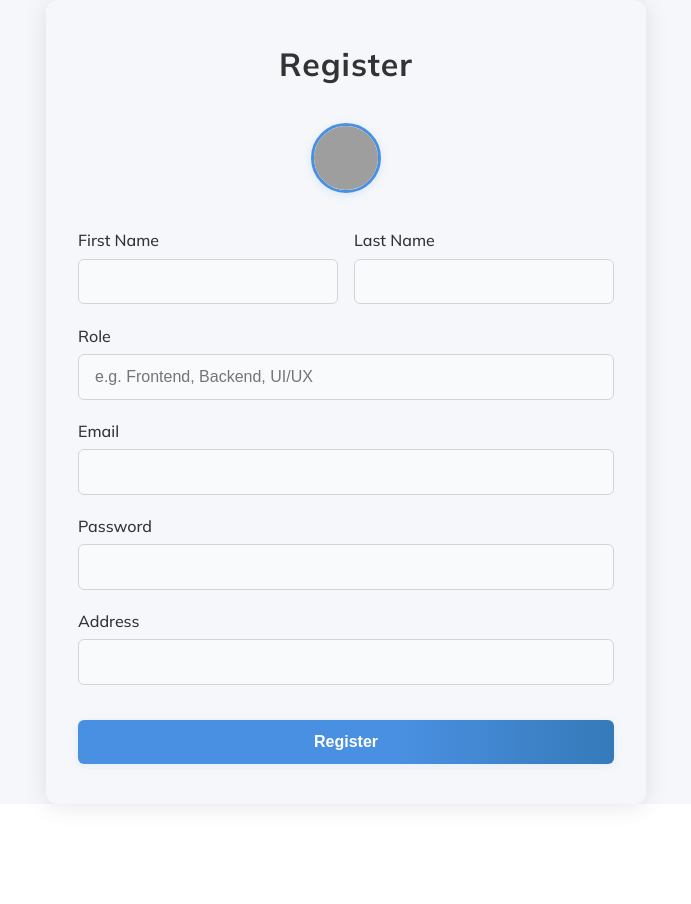
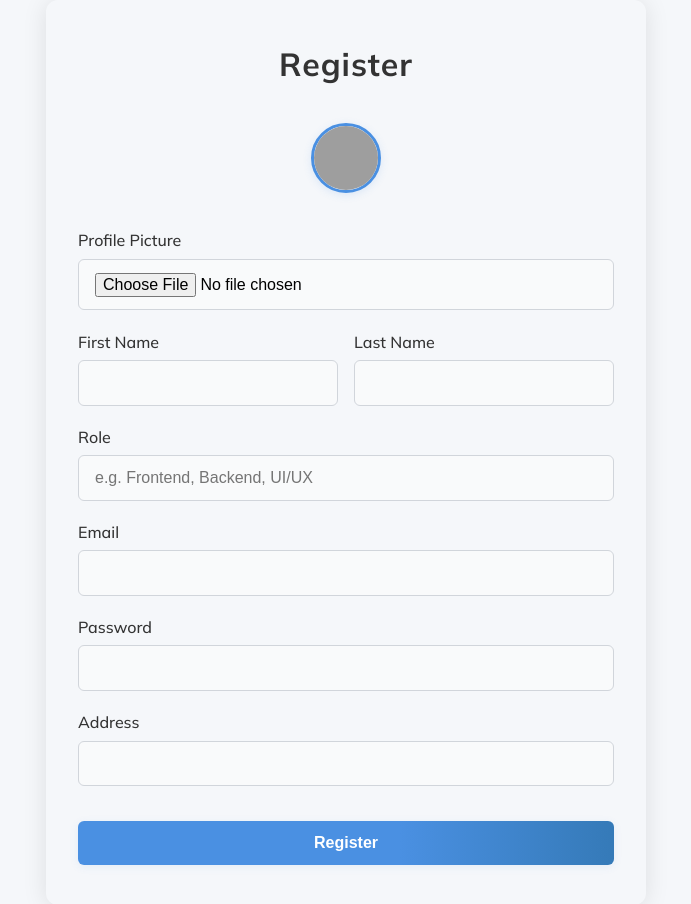
Before and after one commit to IYKEACE/routing-in-react, a React (Vite) app: page /auth/register in a window 1280 px wide. Shown: the whole page, without its empty margins (294-985 px from the left). Before the commit the page ends 804 px from the top, so only its background shows below. Built offline with nearby package versions, Linux system fonts and the light colour scheme; grey boxes are pictures that could not be loaded.

Commit message:
Added a profile picture input to the register jsx

```diff
--- a/src/pages/auth/register/Register.jsx
+++ b/src/pages/auth/register/Register.jsx
@@ -17,8 +17,21 @@ const Register = () => {
     address: "",
   });
 
+  // Handle text input changes
   const handleChange = (e) => {
     setForm({ ...form, [e.target.name]: e.target.value });
+  };
+
+  // Handle profile picture upload
+  const handleProfileChange = (e) => {
+    const file = e.target.files[0];
+    if (file) {
+      const reader = new FileReader();
+      reader.onloadend = () => {
+        setForm((prev) => ({ ...prev, profile: reader.result }));
+      };
+      reader.readAsDataURL(file);
+    }
   };
 
   const handleSubmit = (e) => {
@@ -33,6 +46,15 @@ const Register = () => {
         <h1 className={styles.title}>Register</h1>
         <div className={styles.profilePicWrap}>
           <img src={form.profile} alt="Profile" className={styles.profilePic} />
+        </div>
+        <div className={styles.formGroup}>
+          <label className={styles.label}>Profile Picture</label>
+          <input
+            className={styles.input}
+            type="file"
+            accept="image/*"
+            onChange={handleProfileChange}
+          />
         </div>
         <div className={styles.row}>
           <div className={styles.formGroup}>
```
